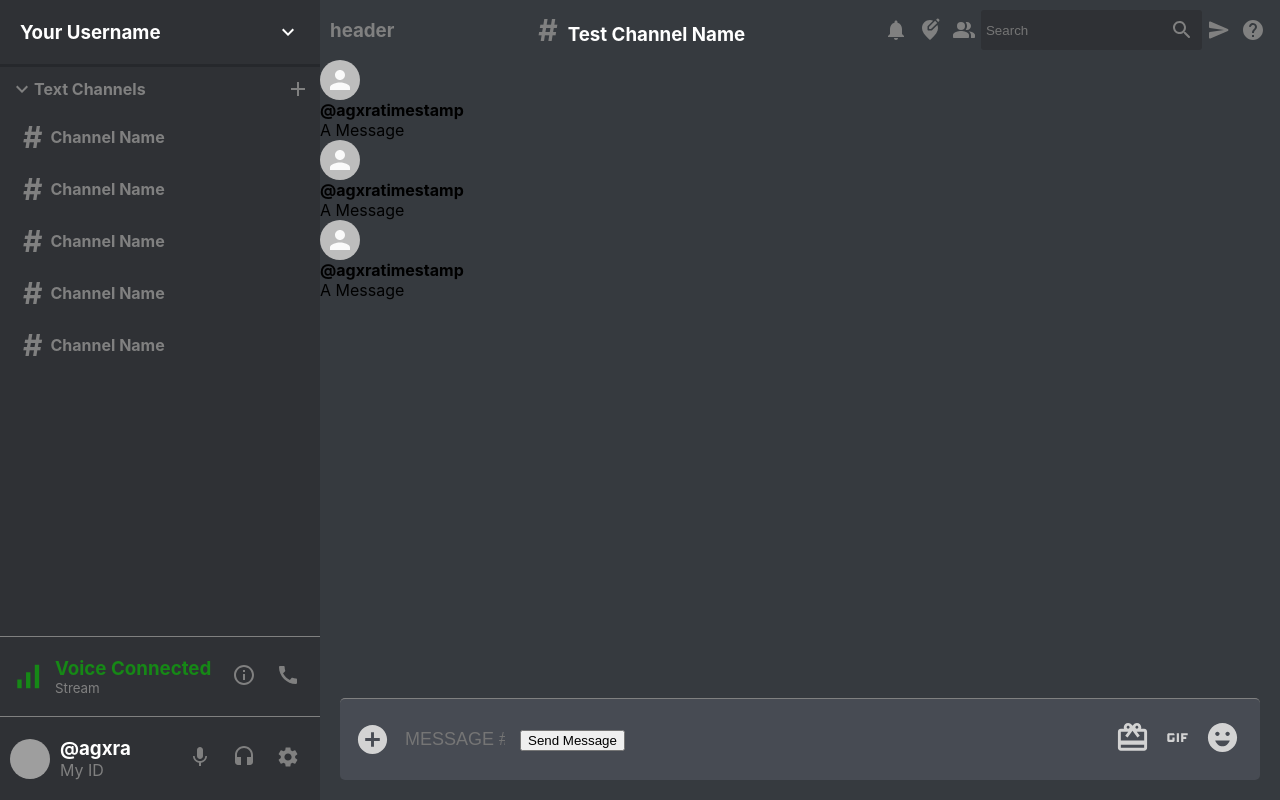
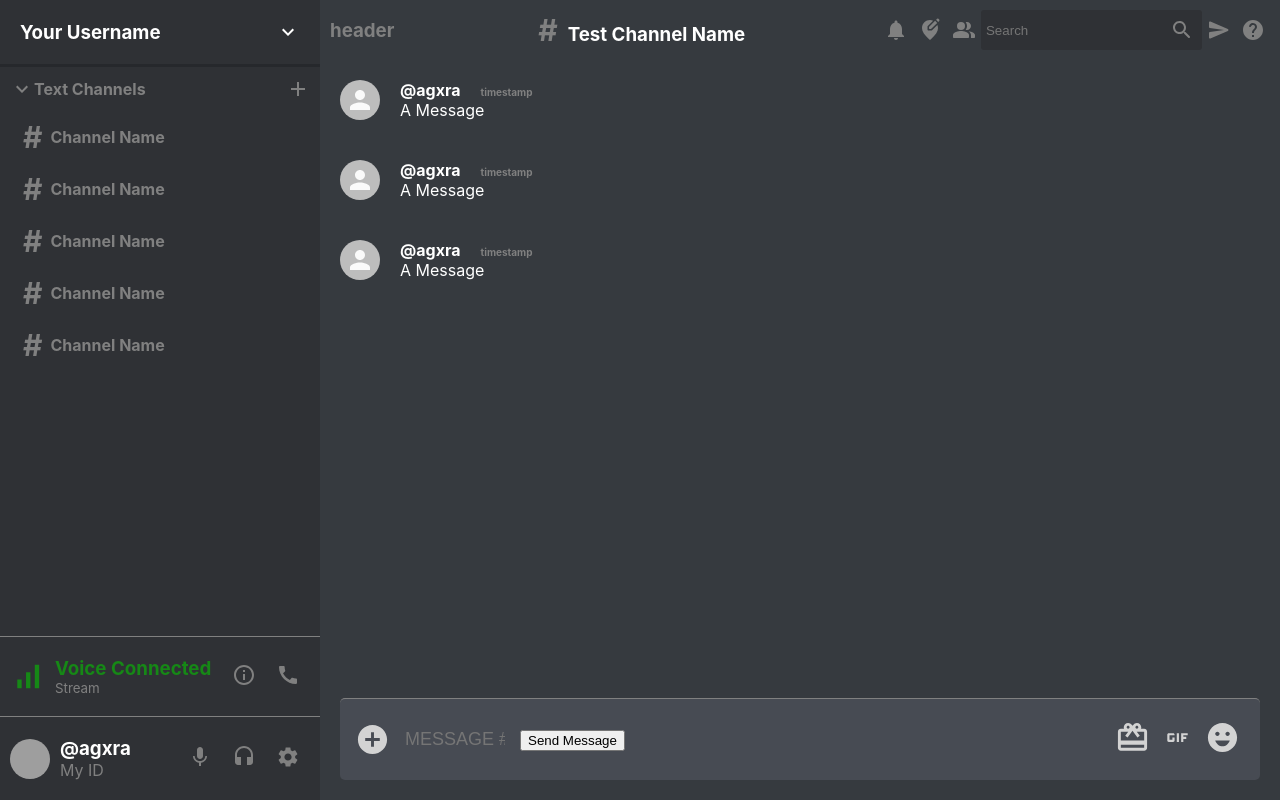
Before and after one commit to Dylan-Williamson/rendezvous-chat, a React (Create React App) app: page / in a window 1280 px wide. Built offline with nearby package versions, Linux system fonts and the light colour scheme; grey boxes are pictures that could not be loaded.

Commit message:
styles  message component

```diff
--- a/src/Message.css
+++ b/src/Message.css
@@ -0,0 +1,16 @@
+.message {
+    display: flex;
+    align-items: center;
+    padding: 20px;
+    color: white;
+}
+
+.message__info {
+    margin-left: 20px;
+}
+
+.message__timestamp {
+    color: gray;
+    margin-left: 20px;
+    font-size: x-small;
+}
```
